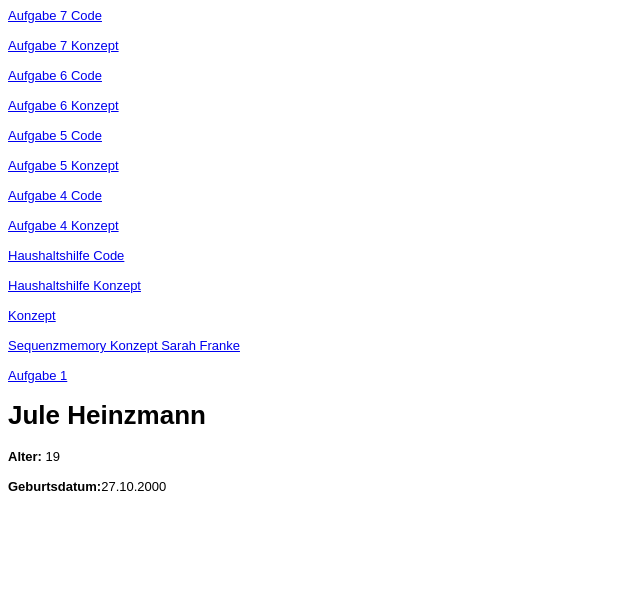
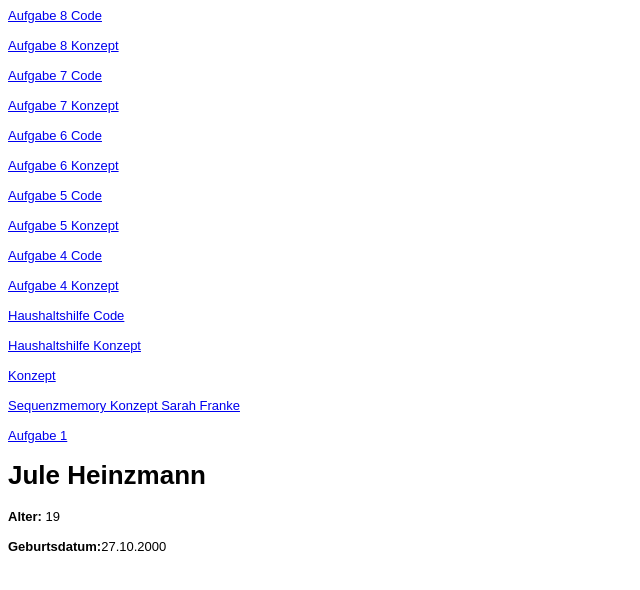
Before and after one commit to JuleHeinzmann/EIA2, a website: page Steckbrief/steckbrief.htm in a window 1280 px wide. Shown: the whole page, without its empty margins (0-640 px from the left). Drawn offline with Linux system fonts and the light colour scheme.

Commit message:
Add files via upload

```diff
--- a/Steckbrief/steckbrief.htm
+++ b/Steckbrief/steckbrief.htm
@@ -12,6 +12,8 @@ body {
 </style>
 </head>
 <body>
+	<a href="./Aufgabe_8/Canvas8.html" target="_blank">Aufgabe 8 Code</a> <br> <br>
+	<a href="https://github.com/JuleHeinzmann/EIA2/blob/master/Steckbrief/Aufgabe_8/Aufgabe_8_Konzept.pdf" target="_blank">Aufgabe 8 Konzept</a> <br> <br>
 	<a href="./Aufgabe_7/HaushaltshilfeA7.html" target="_blank">Aufgabe 7 Code</a> <br> <br>
 	<a href="https://github.com/JuleHeinzmann/EIA2/blob/master/Steckbrief/Aufgabe_7/Aufgabe_7_Konzept.pdf" target="_blank">Aufgabe 7 Konzept</a> <br> <br>
 	<a href="./Aufgabe_6/HaushaltshilfeA6.html" target="_blank">Aufgabe 6 Code</a> <br> <br>
```
